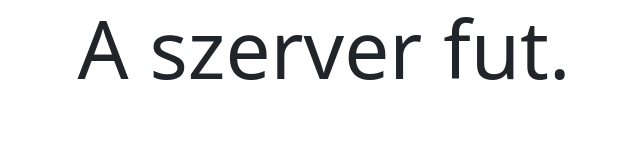
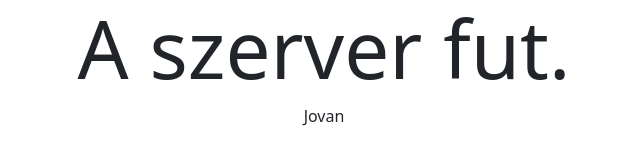
Before and after one commit to RMat2006/akasztofa, a plain HTML site: page frontend/html/index.html in a window 1280 px wide. Shown: the full height of the page, 316-956 px from the left. Drawn offline with Linux system fonts and the light colour scheme.

Commit message:
test
terstelo commit

```diff
--- a/frontend/html/index.html
+++ b/frontend/html/index.html
@@ -18,6 +18,7 @@
         <div class="container-fluid">
             <div class="row text-center">
                 <h1 class="display-1">A szerver fut.</h1>
+                <p>Jovan</p>
             </div>
         </div>
     </body>
```
